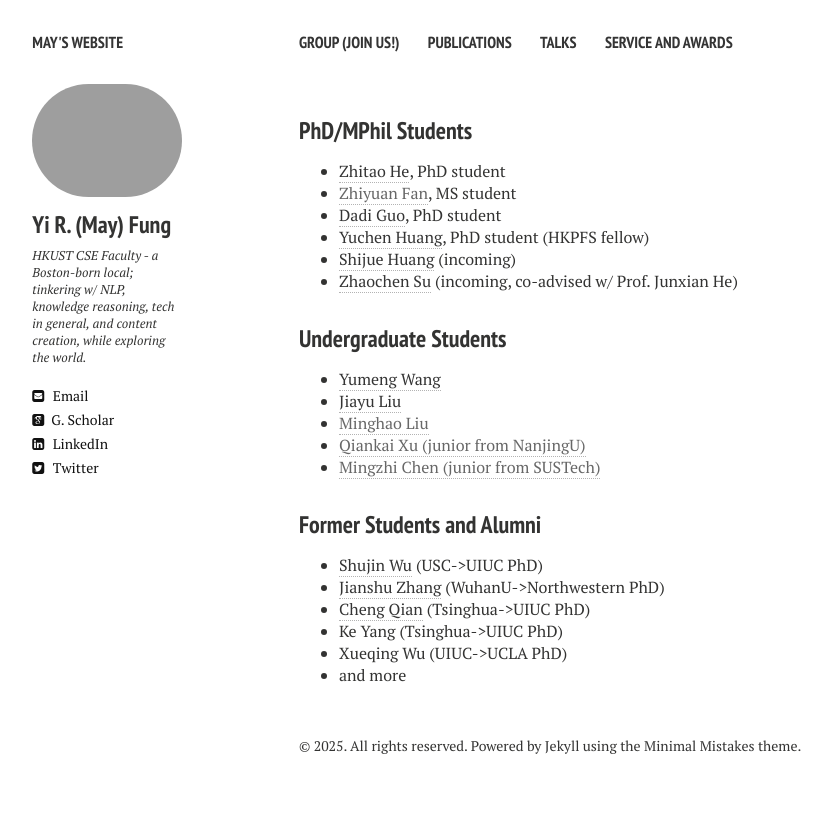
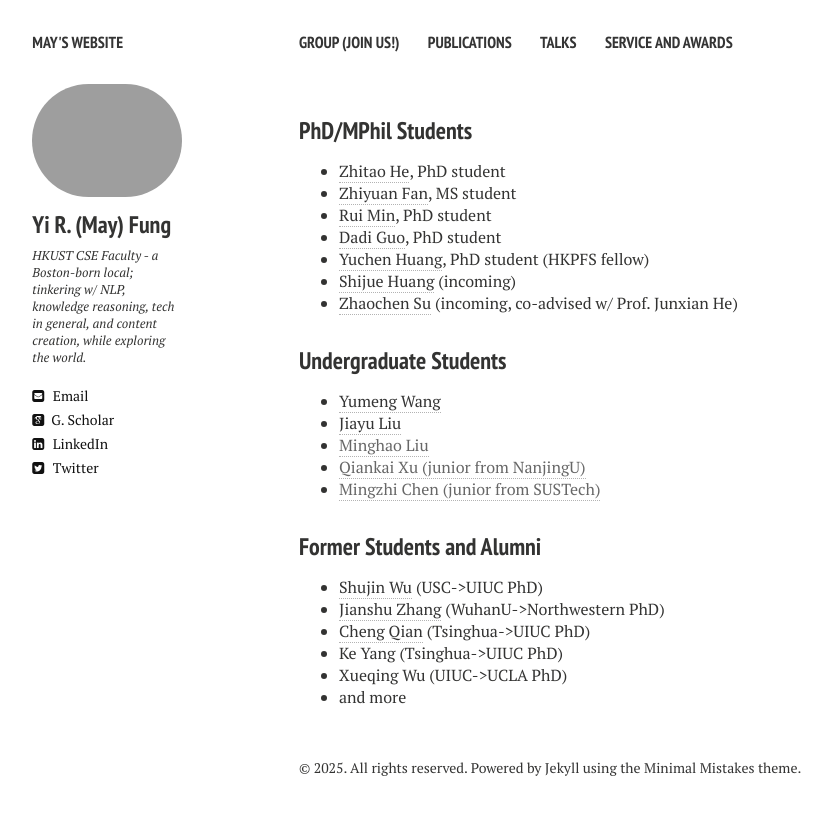
Before and after one commit to mayrfung/mayrfung.github.io, a Jekyll site: the page built from group.md, in a window 1280 px wide. Shown: the top 815 px of the page, without its empty margins (21-853 px from the left). Built offline with Jekyll 4.4.1, drawn with Linux system fonts in a browser that asks for light colours; nearby versions of some CDN libraries.

Commit message:
Update group.html

```diff
--- a/_layouts/group.html
+++ b/_layouts/group.html
@@ -41,7 +41,8 @@
 <h3 style="margin-bottom:0px;padding-top:10px;">PhD/MPhil Students</h3>
 <ul>
   <li><a href="https://aclanthology.org/people/z/zhitao-he/" target="_blank">Zhitao He</a>, PhD student</li>
-  <li><a href="" target="_blank">Zhiyuan Fan</a>, MS student</li>
+  <li><a href="https://zhiyuan.fan/" target="_blank">Zhiyuan Fan</a>, MS student</li>
+  <li><a href="https://rmin2000.github.io/" target="_blank">Rui Min</a>, PhD student</li>
   <li><a href="https://scholar.google.com/citations?user=5yHRd6kAAAAJ" target="_blank">Dadi Guo</a>, PhD student</li>
   <li><a href="https://lukahhcm.github.io/" target="_blank">Yuchen Huang</a>, PhD student (HKPFS fellow)</li>
   <li><a href="https://joeying1019.github.io/" target="_blank">Shijue Huang</a> (incoming)</li>
```
